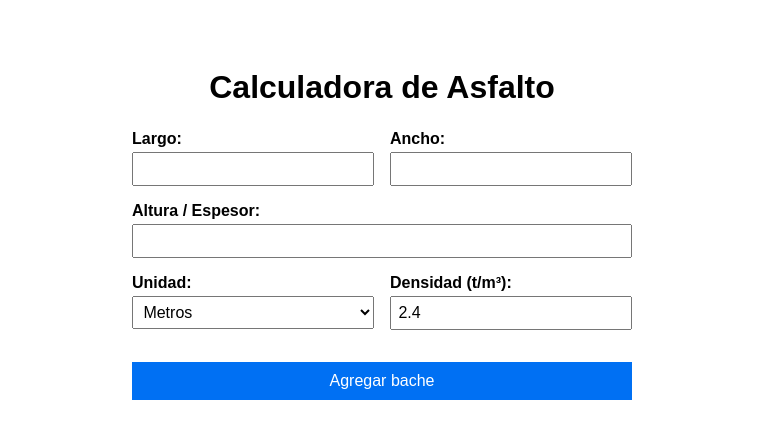
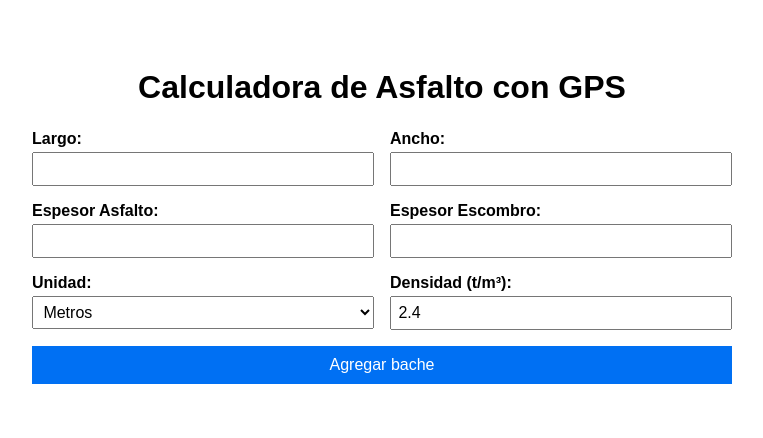
Before and after one commit to OmegaMCCesar/sass-arq-cess-app, a React (Create React App) app: page / in a window 1280 px wide. Shown: the top 438 px of the page, without its empty margins (258-1021 px from the left). Built offline with nearby package versions, Linux system fonts and the light colour scheme.

Commit message:
update location

```diff
--- a/src/App.js
+++ b/src/App.js
@@ -1,103 +1,175 @@
+// src/App.jsx
 import React, { useState, useMemo } from "react";
 import styles from "./App.module.css";
 
 export default function App() {
   const [form, setForm] = useState({
-    largo: "", ancho: "", altura: "", unidad: "m", densidad: 2.4
+    largo: "", ancho: "", espAsfalto: "", espEscombro: "",
+    unidad: "m", densidad: 2.4
   });
   const [baches, setBaches] = useState([]);
+  const [geoStatus, setGeoStatus] = useState("");
 
   const handleChange = e => {
     const { name, value } = e.target;
     setForm(prev => ({ ...prev, [name]: value }));
   };
 
+  const addBache = coords => {
+    const { largo, ancho, espAsfalto, espEscombro, unidad, densidad } = form;
+    const lv = parseFloat(largo), av = parseFloat(ancho);
+    const ea = parseFloat(espAsfalto), ee = parseFloat(espEscombro);
+    const dv = parseFloat(densidad);
+    const factor = unidad === "cm" ? 0.01 : 1;
+    const lm = lv * factor, am = av * factor;
+    const espProm = ((ea + ee) / 2) * factor;
+    const volumen = lm * am * espProm;
+    const toneladas = volumen * dv;
+    const fecha = new Date().toLocaleDateString();
+
+    const nuevo = {
+      id: Date.now(),
+      largo: lv,
+      ancho: av,
+      espAsfalto: ea,
+      espEscombro: ee,
+      espProm,
+      unidad,
+      densidad: dv,
+      area: lm * am,
+      volumen,
+      toneladas,
+      fecha,
+      coords
+    };
+    setBaches(prev => [...prev, nuevo]);
+    setForm(prev => ({
+      ...prev,
+      largo: "", ancho: "", espAsfalto: "", espEscombro: ""
+    }));
+  };
+
+  const handleGeoRequest = successCallback => {
+    if (!navigator.geolocation) {
+      alert("Geolocalización no soportada por este navegador");
+      return;
+    }
+    navigator.geolocation.getCurrentPosition(
+      successCallback,
+      err => {
+        if (err.code === err.PERMISSION_DENIED) {
+          alert("Permiso de ubicación denegado.");
+          setGeoStatus("denied");
+        } else {
+          alert("Error obteniendo ubicación: " + err.message);
+        }
+      },
+      { enableHighAccuracy: true, timeout: 10000, maximumAge: 0 }
+    );
+  };
+
   const handleSubmit = e => {
     e.preventDefault();
-    const { largo, ancho, altura, unidad, densidad } = form;
-    const lv = parseFloat(largo), av = parseFloat(ancho), hv = parseFloat(altura), dv = parseFloat(densidad);
-    if ([lv, av, hv, dv].some(v => isNaN(v) || v <= 0)) {
-      alert("Todos los valores deben ser números positivos");
+    if ([form.largo, form.ancho, form.espAsfalto, form.espEscombro, form.densidad]
+        .some(v => isNaN(parseFloat(v)) || parseFloat(v) <= 0)) {
+      alert("Todos los campos deben tener valores positivos válidos.");
       return;
     }
-    const factor = unidad === "cm" ? 0.01 : 1;
-    const lm = lv * factor, am = av * factor, hm = hv * factor;
-    const volumen = lm * am * hm;
-    const toneladas = volumen * dv;
-    const area = lm * am;
-    const nuevo = {
-      id: baches.length + 1,
-      largo: lv, ancho: av, altura: hv, unidad, densidad: dv,
-      volumen, toneladas, area
-    };
-    setBaches(prev => [...prev, nuevo]);
-    setForm({ ...form, largo: "", ancho: "", altura: "" });
+
+    if (navigator.permissions?.query) {
+      navigator.permissions.query({ name: "geolocation" })
+        .then(res => {
+          setGeoStatus(res.state);
+          if (res.state === "granted" || res.state === "prompt") {
+            handleGeoRequest(position => {
+              addBache({
+                latitude: position.coords.latitude,
+                longitude: position.coords.longitude
+              });
+            });
+          } else {
+            alert("No se permite uso de GPS.");
+          }
+        })
+        .catch(() => {
+          handleGeoRequest(position => {
+            addBache({
+              latitude: position.coords.latitude,
+              longitude: position.coords.longitude
+            });
+          });
+        });
+    } else {
+      handleGeoRequest(position => {
+        addBache({
+          latitude: position.coords.latitude,
+          longitude: position.coords.longitude
+        });
+      });
+    }
   };
 
-  const totals = useMemo(() => {
-    return baches.reduce(
-      (acc, b) => {
+  const handleDelete = id => {
+    setBaches(prev => prev.filter(b => b.id !== id));
+  };
+
+  const totals = useMemo(
+    () => baches.reduce((acc, b) => {
+      acc.area += b.area;
       acc.toneladas += b.toneladas;
-        acc.area += b.area;
       return acc;
-      }, { toneladas: 0, area: 0 }
+    }, { area: 0, toneladas: 0 }),
+    [baches]
   );
-  }, [baches]);
 
   return (
     <div className={styles.container}>
-      <h1 className={styles.title}>Calculadora de Asfalto</h1>
+      <h1 className={styles.title}>Calculadora de Asfalto con GPS</h1>
       <form onSubmit={handleSubmit} className={styles.form}>
+        {/* Campos de entrada */}
         <div className={styles.row}>
-          <label>
-            Largo:
-            <input name="largo" type="number" step="any" value={form.largo} onChange={handleChange} required />
-          </label>
-          <label>
-            Ancho:
-            <input name="ancho" type="number" step="any" value={form.ancho} onChange={handleChange} required />
-          </label>
-          <label>
-            Altura / Espesor:
-            <input name="altura" type="number" step="any" value={form.altura} onChange={handleChange} required />
-          </label>
+          <label>Largo:<input name="largo" type="number" step="any" value={form.largo} onChange={handleChange} required /></label>
+          <label>Ancho:<input name="ancho" type="number" step="any" value={form.ancho} onChange={handleChange} required /></label>
         </div>
         <div className={styles.row}>
-          <label>
-            Unidad:
-            <select name="unidad" onChange={handleChange} value={form.unidad}>
+          <label>Espesor Asfalto:<input name="espAsfalto" type="number" step="any" value={form.espAsfalto} onChange={handleChange} required /></label>
+          <label>Espesor Escombro:<input name="espEscombro" type="number" step="any" value={form.espEscombro} onChange={handleChange} required /></label>
+        </div>
+        <div className={styles.row}>
+          <label>Unidad:
+            <select name="unidad" value={form.unidad} onChange={handleChange}>
               <option value="m">Metros</option>
               <option value="cm">Centímetros</option>
             </select>
           </label>
-          <label>
-            Densidad (t/m³):
-            <input name="densidad" type="number" step="0.01" value={form.densidad} onChange={handleChange} required />
-          </label>
+          <label>Densidad (t/m³):<input name="densidad" type="number" step="0.01" value={form.densidad} onChange={handleChange} required /></label>
         </div>
         <button type="submit" className={styles.button}>Agregar bache</button>
+        {geoStatus === "denied" && <p className={styles.warning}>Aviso: GPS no está disponible</p>}
       </form>
 
       {baches.length > 0 && (
-        <>
         <table className={styles.table}>
           <thead>
             <tr>
-                <th>#</th>
-                <th>Largo</th><th>Ancho</th><th>Altura</th>
-                <th>Unidad</th><th>Densidad</th>
-                <th>Área (m²)</th><th>Volumen (m³)</th><th>Toneladas</th>
+              <th>#</th><th>Fecha</th><th>Lat,Lon</th>
+              <th>Esp. Asfalto</th><th>Esp. Escombro</th><th>Esp. Prom (m)</th>
+              <th>Área (m²)</th><th>Vol (m³)</th><th>Ton (t)</th><th>Eliminar</th>
             </tr>
           </thead>
           <tbody>
-              {baches.map(b => (
+            {baches.map((b,i) => (
               <tr key={b.id}>
-                  <td>{b.id}</td>
-                  <td>{b.largo}</td><td>{b.ancho}</td><td>{b.altura}</td>
-                  <td>{b.unidad}</td><td>{b.densidad.toFixed(2)}</td>
+                <td>{i+1}</td>
+                <td>{b.fecha}</td>
+                <td>{b.coords.latitude.toFixed(5)}, {b.coords.longitude.toFixed(5)}</td>
+                <td>{b.espAsfalto} {b.unidad}</td>
+                <td>{b.espEscombro} {b.unidad}</td>
+                <td>{b.espProm.toFixed(3)}</td>
                 <td>{b.area.toFixed(3)}</td>
                 <td>{b.volumen.toFixed(4)}</td>
                 <td>{b.toneladas.toFixed(3)}</td>
+                <td><button className={styles.delete} onClick={() => handleDelete(b.id)}>X</button></td>
               </tr>
             ))}
           </tbody>
@@ -107,10 +179,10 @@ export default function App() {
               <td>{totals.area.toFixed(3)}</td>
               <td>—</td>
               <td>{totals.toneladas.toFixed(3)}</td>
+              <td></td>
             </tr>
           </tfoot>
         </table>
-        </>
       )}
     </div>
   );
--- a/src/App.module.css
+++ b/src/App.module.css
@@ -1,63 +1,31 @@
 .container {
-  max-width: 500px;
+  max-width: 700px;
   margin: 2rem auto;
   padding: 1rem;
   font-family: Arial, sans-serif;
 }
-.title {
-  text-align: center;
-  margin-bottom: 1.5rem;
+.title { text-align: center; margin-bottom: 1.5rem; }
+.form { display: flex; flex-direction: column; gap: 1rem; }
+.row { display: flex; flex-wrap: wrap; gap: 1rem; }
+label { flex: 1 1 45%; display: flex; flex-direction: column; font-weight: bold; }
+input, select { padding: 0.4rem; font-size: 1rem; margin-top: 0.2rem; }
+.button {
+  padding: 0.6rem; font-size: 1rem; background-color: #0070f3;
+  color: white; border: none; cursor: pointer;
 }
-.form {
-  display: flex;
-  flex-direction: column;
-  gap: 1rem;
-}
-.row {
-  display: flex;
-  flex-wrap: wrap;
-  gap: 1rem;
-}
-label {
-  flex: 1 1 45%;
-  display: flex;
-  flex-direction: column;
-  font-weight: bold;
-}
-input, select {
-  padding: 0.4rem;
-  font-size: 1rem;
-  margin-top: 0.2rem;
-}
-.button {
-  padding: 0.6rem;
-  font-size: 1rem;
-  margin-top: 1rem;
-  background-color: #0070f3;
-  color: white;
-  border: none;
-  cursor: pointer;
-}
-.button:hover {
-  background-color: #005bb5;
-}
-.result {
-  margin-top: 1.5rem;
-  background-color: #f4f4f4;
-  padding: 1rem;
-  border-radius: 4px;
-}
+.button:hover { background-color: #005bb5; }
+.warning { color: #c0392b; font-size: 0.9rem; }
 .table {
-  width: 100%;
-  border-collapse: collapse;
-  margin-top: 2rem;
+  width: 100%; border-collapse: collapse; margin-top: 2rem;
 }
 .table th, .table td {
-  border: 1px solid #ccc;
-  padding: 0.4rem;
-  text-align: center;
+  border: 1px solid #ccc; padding: 0.5rem; text-align: center;
 }
 .table tfoot td {
-  font-weight: bold;
-  background-color: #eaeaea;
+  background-color: #eaeaea; font-weight: bold;
 }
+.delete {
+  background: #e74c3c; color: white; border: none;
+  padding: 0.2rem 0.4rem; cursor: pointer; border-radius: 4px;
+}
+.delete:hover { background: #c0392b; }
```
Lines whose indentation alone changed are shown as unchanged.
